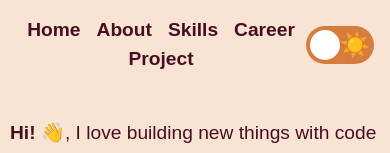
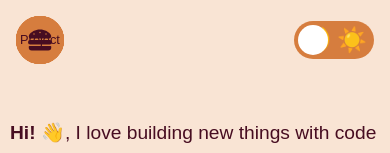
Before and after one commit to frasnym/next-portfolio-v2, a Next.js app: page /about-me in a window 390 px wide. Shown: the top 153 px of the page. Built offline with nearby package versions, Linux system fonts and the light colour scheme.

Commit message:
feat(navbar): Responsive navbar

```diff
--- a/components/navbar-ui/burger-menu.tsx
+++ b/components/navbar-ui/burger-menu.tsx
@@ -22,9 +22,12 @@ const ShowHideBtn = styled.div<{ showMenu: boolean }>`
   -webkit-box-align: center;
   -ms-flex-align: center;
   align-items: center;
-  box-shadow: 0 1px 3px rgba(0,0,0,0.12), 0 1px 2px rgba(0,0,0,0.24);
   -webkit-transition: all 0.3s cubic-bezier(.25,.8,.25,1);
   transition: all 0.3s cubic-bezier(.25,.8,.25,1);
+  & :hover {
+    box-shadow: 0 0 5px 2px var(--color-bg-toggle);
+    transition: background 0.25s ease-in-out, box-shadow 0.25s ease-in-out;
+  }
   & > .burgerBtn {
     position: absolute;
     transition: all 0.3s cubic-bezier(.25,.8,.25,1);
@@ -69,9 +72,12 @@ const Item = styled.div<{ showMenu: boolean }>`
   -webkit-box-align: center;
   -ms-flex-align: center;
   align-items: center;
-  box-shadow: 0 1px 3px rgba(0,0,0,0.12), 0 1px 2px rgba(0,0,0,0.24);
+  transition: all 0.3s cubic-bezier(.25,.8,.25,1);
   -webkit-transition: all 0.3s cubic-bezier(.25,.8,.25,1);
-  transition: all 0.3s cubic-bezier(.25,.8,.25,1);
+  & :hover {
+    box-shadow: 0 0 5px 2px var(--color-bg-toggle);
+    transition: background 0.25s ease-in-out, box-shadow 0.25s ease-in-out;
+  }
   & :nth-child(1) {
     ${(p) => p.showMenu ? "top: 1rem; left: 6rem; opacity: 1;" : "top: 0; left: 0; opacity: 0;"}
     -ms-filter: "progid:DXImageTransform.Microsoft.Alpha(Opacity=100)";
@@ -79,22 +85,28 @@ const Item = styled.div<{ showMenu: boolean }>`
     transition-delay: 0.1s;
   }
   & :nth-child(2) {
-    ${(p) => p.showMenu ? "top: 4rem; left: 2.5rem; opacity: 1;" : "top: 0; left: 0; opacity: 0;"}
+    ${(p) => p.showMenu ? "top: 4rem; left: 3rem; opacity: 1;" : "top: 0; left: 0; opacity: 0;"}
     -ms-filter: "progid:DXImageTransform.Microsoft.Alpha(Opacity=100)";
     -webkit-transition-delay: 0.2s;
     transition-delay: 0.2s;
   }
   & :nth-child(3) {
-    ${(p) => p.showMenu ? "top: 6rem; left: 6rem; opacity: 1;" : "top: 0; left: 0; opacity: 0;"}
+    ${(p) => p.showMenu ? "top: 5rem; left: 7rem; opacity: 1;" : "top: 0; left: 0; opacity: 0;"}
     -ms-filter: "progid:DXImageTransform.Microsoft.Alpha(Opacity=100)";
     -webkit-transition-delay: 0.3s;
     transition-delay: 0.3s;
   }
   & :nth-child(4) {
-    ${(p) => p.showMenu ? "top: 8rem; left: 0.5rem; opacity: 1;" : "top: 0; left: 0; opacity: 0;"}
+    ${(p) => p.showMenu ? "top: 7rem; left: 0.5rem; opacity: 1;" : "top: 0; left: 0; opacity: 0;"}
     -ms-filter: "progid:DXImageTransform.Microsoft.Alpha(Opacity=100)";
-    -webkit-transition-delay: 041s;
+    -webkit-transition-delay: 04s;
     transition-delay: 0.4s;
+  }
+  & :nth-child(5) {
+    ${(p) => p.showMenu ? "top: 8rem; left: 4.5rem; opacity: 1;" : "top: 0; left: 0; opacity: 0;"}
+    -ms-filter: "progid:DXImageTransform.Microsoft.Alpha(Opacity=100)";
+    -webkit-transition-delay: 05s;
+    transition-delay: 0.5s;
   }
 `
 
@@ -103,15 +115,18 @@ const BurgerMenu: NextPage = () => {
 
   return (
     <>
-      <Link href="/about-me">
-        <a><Item showMenu={showMenu}>About</Item></a>
-      </Link>
+      <Item showMenu={showMenu}>
+        <Link href="/"><a>Home</a></Link>
+      </Item>
+      <Item showMenu={showMenu}>
+        <Link href="/about-me"><a>About</a></Link>
+      </Item>
       <Item showMenu={showMenu}>Skills</Item>
       <Item showMenu={showMenu}>Career</Item>
       <Item showMenu={showMenu}>Project</Item>
-      <ShowHideBtn showMenu={showMenu}>
-        <FaHamburger className='burgerBtn' onClick={() => setShowMenu(!showMenu)} />
-        <FaTimes className='timesBtn' onClick={() => setShowMenu(!showMenu)} />
+      <ShowHideBtn showMenu={showMenu} onClick={() => setShowMenu(!showMenu)}>
+        <FaHamburger className='burgerBtn' />
+        <FaTimes className='timesBtn' />
       </ShowHideBtn>
     </>
   )
--- a/components/ui/navbar.tsx
+++ b/components/ui/navbar.tsx
@@ -18,6 +18,10 @@ const Container = styled.div`
 `
 
 const NavMenu = styled.nav`
+  display: block;
+  @media (max-width: 600px) {
+    display: none;
+  }
   & a {
     color: var(--color-text-primary);
     text-decoration: none;
@@ -38,7 +42,7 @@ const NavMenu = styled.nav`
 const NavBar: NextPage = () => {
   return (
     <Container>
-      {/* <BurgerMenu /> */}
+      <BurgerMenu />
       <NavMenu>
         <Link href="/"><a>Home</a></Link>
         <Link href="/about-me"><a>About</a></Link>
```
